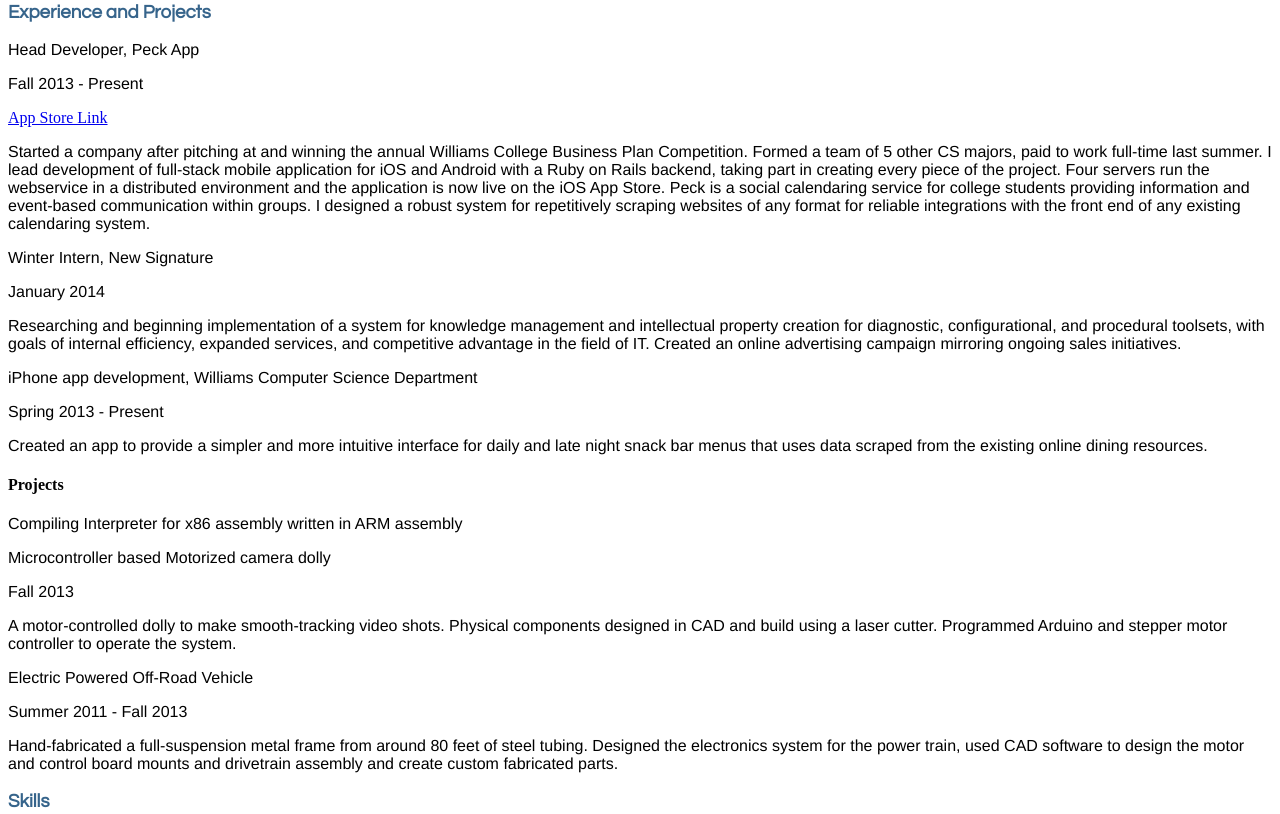
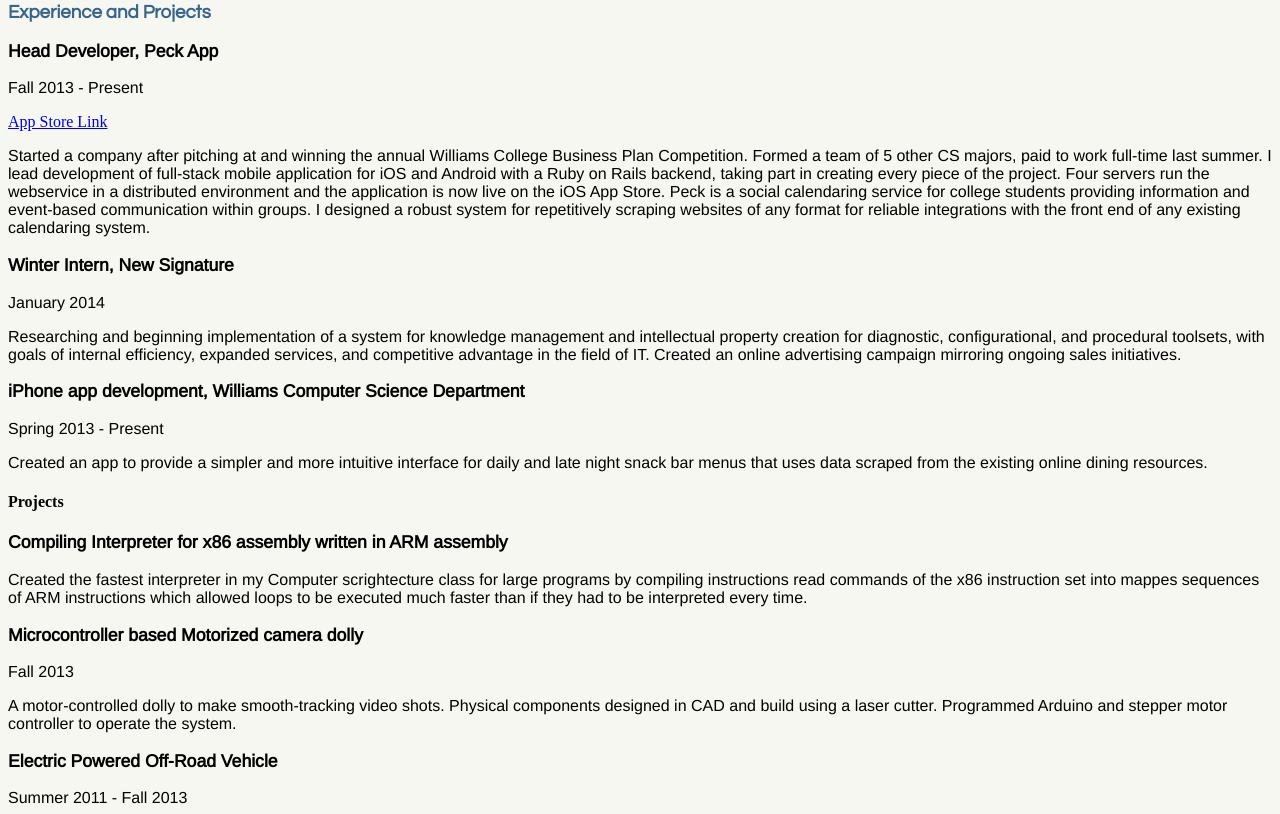
Before and after one commit to kujenga/kujenga.github.io, a plain HTML site: page index.html in a window 1280 px wide. Shown: the part 307-1121 px from the top of the page. Drawn offline with nearby package versions, Linux system fonts and the light colour scheme.

Commit message:
added classes and come more css styling

```diff
--- a/index.html
+++ b/index.html
@@ -29,26 +29,26 @@
       <h3>Experience and Projects</h3>
 
       <div>
-        <p .jobTitle>Head Developer, Peck App</p>
+        <p class="header">Head Developer, Peck App</p>
         <p>Fall 2013 - Present</p>
         <a href="https://itunes.apple.com/tr/app/peck-social-calendaring-event/id912464190?mt=8" target=newtab>App Store Link</a>
-        <p>
+        <p class="body">
           Started a company after pitching at and winning the annual Williams College Business Plan Competition. Formed a team of 5 other CS majors, paid to work full-time last summer. I lead development of full-stack mobile application for iOS and Android with a Ruby on Rails backend, taking part in creating every piece of the project. Four servers run the webservice in a distributed environment and the application is now live on the iOS App Store. Peck is a social calendaring service for college students providing information and event-based communication within groups. I designed a robust system for repetitively scraping websites of any format for reliable integrations with the front end of any existing calendaring system.
         </p>
       </div>
 
       <div>
-        <p>Winter Intern, New Signature</p>
+        <p class="header">Winter Intern, New Signature</p>
         <p>January 2014</p>
-        <p>
+        <p class="body">
           Researching and beginning implementation of a system for knowledge management and intellectual property creation for diagnostic, configurational, and procedural toolsets, with goals of internal efficiency, expanded services, and competitive advantage in the field of IT. Created an online advertising campaign mirroring ongoing sales initiatives.
         </p>
       </div>
 
       <div>
-        <p>iPhone app development, Williams Computer Science Department</p>
+        <p class="header">iPhone app development, Williams Computer Science Department</p>
         <p>Spring 2013 - Present</p>
-        <p>
+        <p class="body">
           Created an app to provide a simpler and more intuitive interface for daily and late night snack bar menus that uses data scraped from the existing online dining resources.
         </p>
       </div>
@@ -56,20 +56,22 @@
       <div>
         <h4>Projects</h4>
         <div>
-          <p>Compiling Interpreter for x86 assembly written in ARM assembly</p>
-
+          <p class="header">Compiling Interpreter for x86 assembly written in ARM assembly</p>
+          <p class="body">
+            Created the fastest interpreter in my Computer scrightecture class for large programs by compiling instructions read commands of the x86 instruction set into mappes sequences of ARM instructions which allowed loops to be executed much faster than if they had to be interpreted every time.
+          </p>
         </div>
         <div>
-          <p>Microcontroller based Motorized camera dolly</p>
+          <p class="header">Microcontroller based Motorized camera dolly</p>
           <p>Fall 2013</p>
-          <p>
+          <p class="body">
             A motor-controlled dolly to make smooth-tracking video shots. Physical components designed in CAD and build using a laser cutter. Programmed Arduino and stepper motor controller to operate the system.
           </p>
         </div>
         <div>
-          <p>Electric Powered Off-Road Vehicle</p>
+          <p class="header">Electric Powered Off-Road Vehicle</p>
           <p>Summer 2011 - Fall 2013</p>
-          <p>
+          <p class="body">
             Hand-fabricated a full-suspension metal frame from around 80 feet of steel tubing. Designed the electronics system for the power train, used CAD software to design the motor and control board mounts and drivetrain assembly and create custom fabricated parts.
           </p>
         </div>
--- a/stylesheet.css
+++ b/stylesheet.css
@@ -1,7 +1,21 @@
+
+body {
+  background-color: #F6F7F0;
+}
 
 p {
 	font-family: 'Arimo', sans-serif;
-	font-size:16px;
+	font-size: 1.0em;
+}
+
+p.header {
+  font-size: 1.1em;
+  font-weight: bold;
+  font-variant: smallcaps;
+}
+
+.body {
+
 }
 
 h3 {
```
